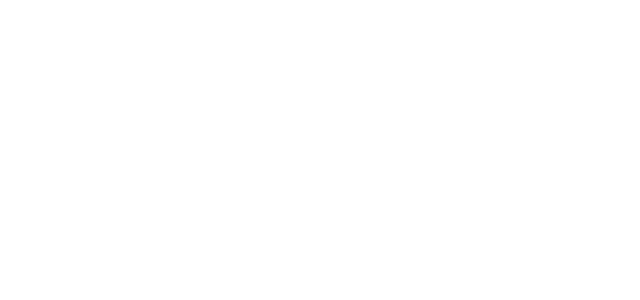
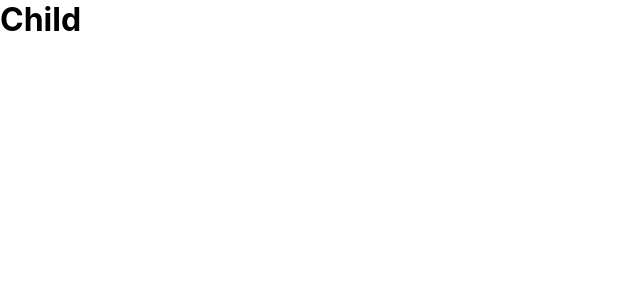
Before and after one commit to kai815/Nuxt-study, a Nuxt app in the folder my-nuxt-app/: page /child in a window 1280 px wide. Before the commit this address had no page. Shown: the top 300 px of the page, without its empty margins (0-640 px from the left). Built offline with nearby package versions, Linux system fonts and the light colour scheme.

Commit message:
add child.vue

```diff
--- /dev/null
+++ b/my-nuxt-app/pages/child.vue
@@ -0,0 +1,5 @@
+<template>
+    <div>
+        <h1>Child</h1>
+    </div>
+</template>
```
